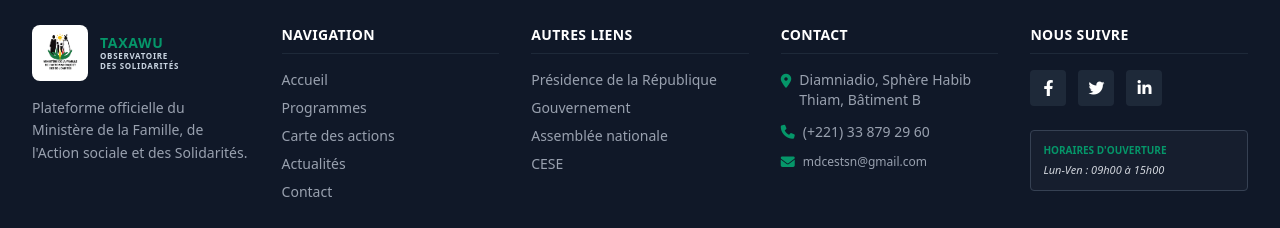
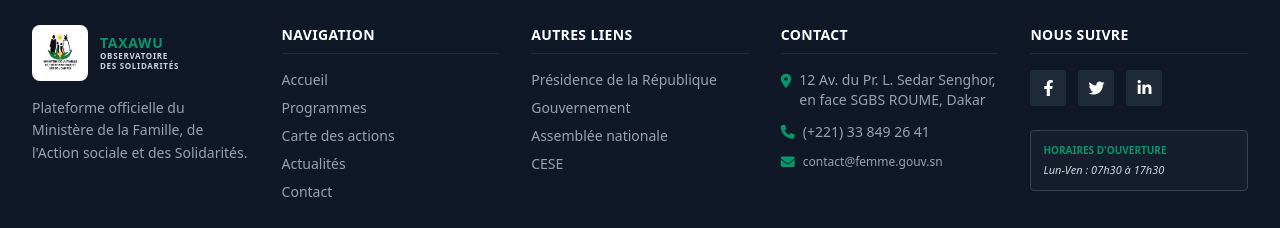
Before and after one commit to sidymohamed12/obs-solidarite, an Angular app: page /public/accueil in a window 1280 px wide. Shown: the part 4282-4510 px from the top of the page. Built offline with nearby package versions, Linux system fonts and the light colour scheme.

Commit message:
fix : info footer

```diff
--- a/src/app/shared/components/footer/footer.component.html
+++ b/src/app/shared/components/footer/footer.component.html
@@ -106,18 +106,20 @@
         <ul class="space-y-3 text-sm text-gray-400">
           <li class="flex items-start gap-2">
             <i class="fa-solid fa-location-dot mt-1 text-primary"></i>
-            <span>Diamniadio, Sphère Habib Thiam, Bâtiment B</span>
+            <span>12 Av. du Pr. L. Sedar Senghor, en face SGBS ROUME, Dakar</span>
           </li>
           <li class="flex items-center gap-2">
             <i class="fa-solid fa-phone text-primary"></i>
             <a href="tel:+221338792960" class="hover:text-white transition-colors"
-              >(+221) 33 879 29 60</a
+              >(+221) 33 849 26 41</a
             >
           </li>
           <li class="flex items-center gap-2">
             <i class="fa-solid fa-envelope text-primary"></i>
-            <a href="mailto:mdcestsn@gmail.com" class="hover:text-white transition-colors text-xs"
-              >mdcestsn@gmail.com</a
+            <a
+              href="mailto:contact@femme.gouv.sn"
+              class="hover:text-white transition-colors text-xs"
+              >contact@femme.gouv.sn</a
             >
           </li>
         </ul>
@@ -154,7 +156,7 @@
         </div>
         <div class="p-3 bg-gray-800/40 rounded border border-gray-700">
           <h4 class="text-[10px] font-bold uppercase text-primary mb-1">Horaires d'ouverture</h4>
-          <p class="text-[11px] text-gray-300 italic">Lun-Ven : 09h00 à 15h00</p>
+          <p class="text-[11px] text-gray-300 italic">Lun-Ven : 07h30 à 17h30</p>
         </div>
       </div>
     </div>
```
